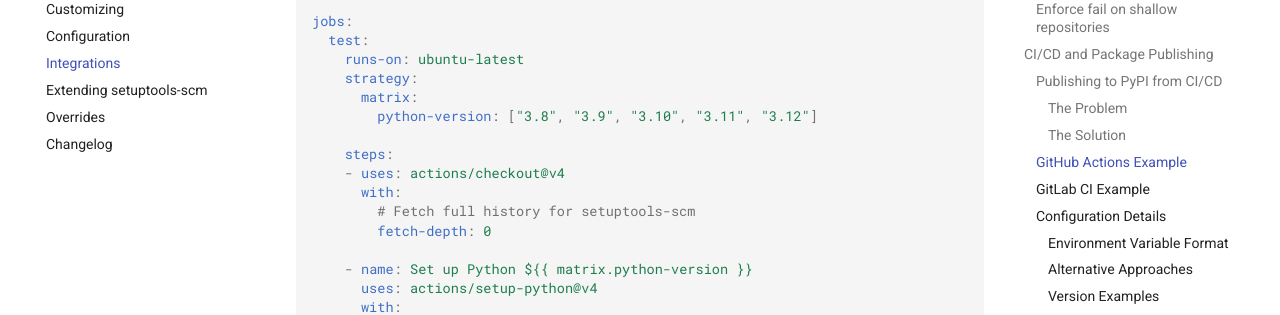
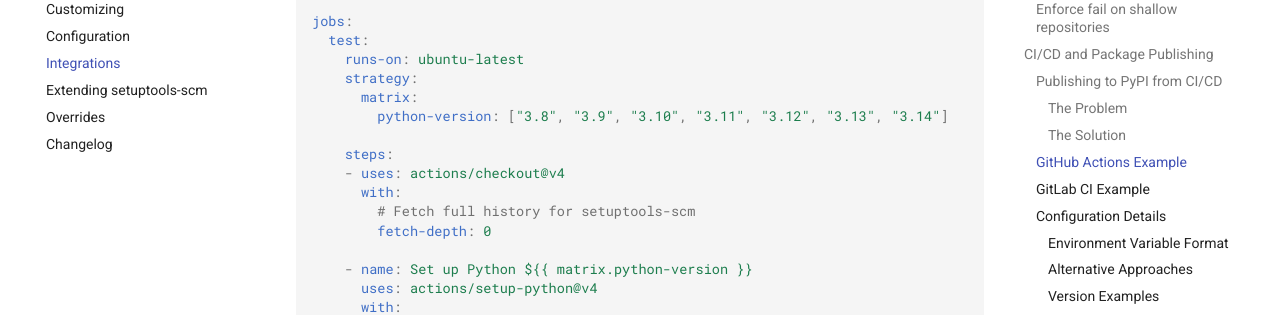
Before and after one commit to pypa/setuptools-scm, an MkDocs documentation site: the page built from docs/integrations.md, in a window 1280 px wide and 900 px high, scrolled down 2228 px. Shown: the part 153-468 px from the top of the window. Built offline with MkDocs 1.6.1 and Material for MkDocs 9.7.7, drawn with Linux system fonts in a browser that asks for light colours.

Commit message:
Add support for Python 3.13-3.14

```diff
--- a/docs/integrations.md
+++ b/docs/integrations.md
@@ -95,7 +95,7 @@ jobs:
     runs-on: ubuntu-latest
     strategy:
       matrix:
-        python-version: ["3.8", "3.9", "3.10", "3.11", "3.12"]
+        python-version: ["3.8", "3.9", "3.10", "3.11", "3.12", "3.13", "3.14"]
 
     steps:
     - uses: actions/checkout@v4
@@ -238,7 +238,7 @@ test:
     - pytest
   parallel:
     matrix:
-      - PYTHON_VERSION: ["3.8", "3.9", "3.10", "3.11", "3.12"]
+      - PYTHON_VERSION: ["3.8", "3.9", "3.10", "3.11", "3.12", "3.13", "3.14"]
   image: python:${PYTHON_VERSION}
 
 publish-test-pypi:
```
